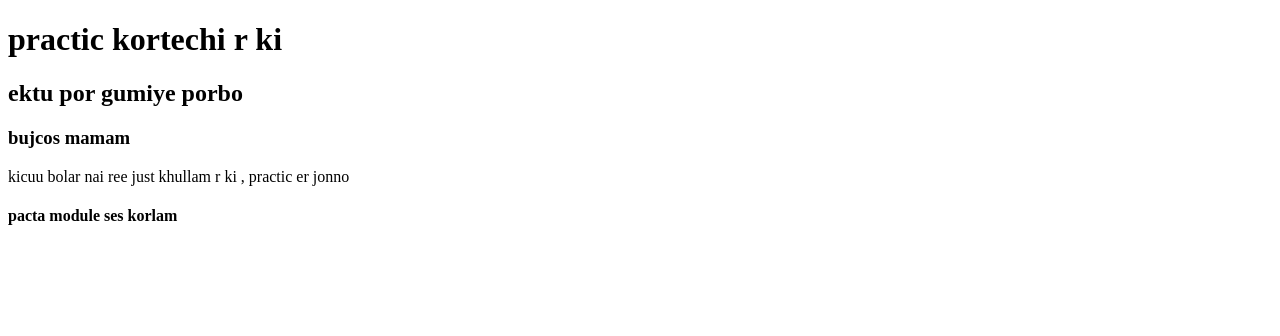
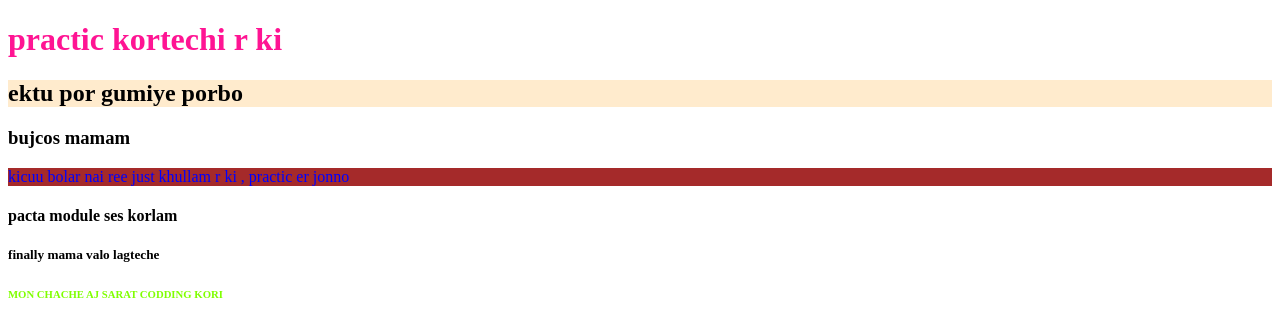
Before and after one commit to MamaurHasan2/my-third-repo, a plain HTML site: page index.html in a window 1280 px wide. Drawn offline with Linux system fonts and the light colour scheme.

Commit message:
new code

```diff
--- a/index.html
+++ b/index.html
@@ -5,6 +5,7 @@
     <meta http-equiv="X-UA-Compatible" content="IE=edge">
     <meta name="viewport" content="width=device-width, initial-scale=1.0">
     <title>my third repo</title>
+    <link rel="stylesheet" href="style.css">
 </head>
 <body>
     <h1>practic kortechi r ki</h1>
@@ -12,5 +13,7 @@
     <h3>bujcos mamam</h3>
     <p>kicuu bolar nai ree just khullam r ki , practic er jonno</p>
     <h4>pacta module ses korlam</h4>
+    <h5>finally mama valo lagteche</h5>
+    <h6>MON CHACHE AJ SARAT CODDING KORI</h6>
 </body>
 </html>
--- a/style.css
+++ b/style.css
@@ -1,13 +1,14 @@
 h1{
-    color: aqua;
-    background-color: black;
+    color: deeppink;
 }
 h2{
-    background-color: blue;
+    color: black;
+    background-color: blanchedalmond;
 }
-h3{
+p{
+    color: blue;
     background-color: brown;
 }
-p{
-    color: darkolivegreen;
+h6{
+    color: chartreuse;
 }
```
